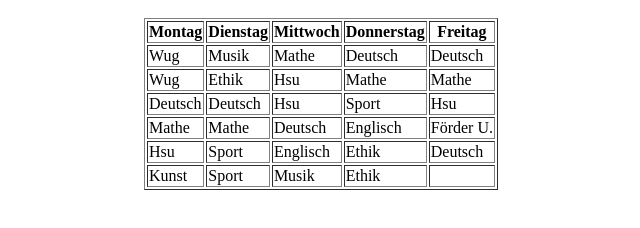
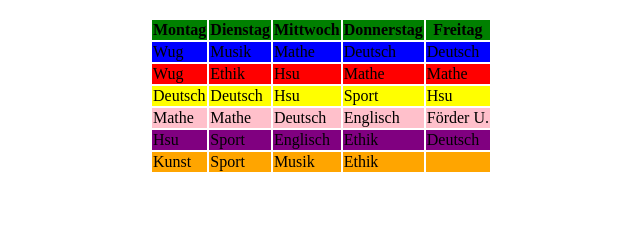
Before and after one commit to michael-davlet/michael-davlet.github.io, a plain HTML site: page stundenplan.html in a window 1280 px wide. Shown: the part 48-276 px from the top of the page, without its empty margins (319-959 px from the left). Drawn offline with Linux system fonts and the light colour scheme.

Commit message:
Update stundenplan.html

```diff
--- a/stundenplan.html
+++ b/stundenplan.html
@@ -4,14 +4,37 @@
     <title>
       Stundenplan
     </title>
+    <style>
+    .w
+       {
+        background-color: green
+      }
+
+      .uncool {
+        background-color: blue
+      }
+.cool {
+  background-color: red
+}
+.q {
+  background-color: yellow
+}
+.e {background-color: pink}
+.r {
+  background-color: purple
+}
+.t {
+  background-color: orange
+}
+    </style>
   </head>
 
   <body>
     <h1 align="center">
       Stundenplan
     </h1>
-    <table border="1" Align="center">
-      <tr>
+    <table Align="center">
+      <tr class="w">
         <th>
           Montag
         </th>
@@ -20,46 +43,48 @@
         <th>Donnerstag</th>
         <th>Freitag</th>
       </tr>
-      <tr>
+      <tr class="uncool">
         <td>Wug</td>
         <td>Musik</td>
         <td>Mathe</td>
         <td>Deutsch</td>
         <td>Deutsch</td>
       </tr>
-      <tr>
+      <tr class="cool">
         <td>Wug</td>
         <td>Ethik</td>
         <td>Hsu</td>
         <td>Mathe</td>
         <td>Mathe</td>
       </tr>
-      <tr>
+      <tr class="q">
         <td>Deutsch</td>
         <td>Deutsch</td>
         <td>Hsu</td>
         <td>Sport</td>
         <td>Hsu</td>
       </tr>
-      <tr>
+      <tr class="e">
         <td>Mathe</td>
         <td>Mathe</td>
         <td>Deutsch</td>
         <td>Englisch</td>
         <td>Förder U.</td>
       </tr>
-      <tr>
+      <tr class="r">
         <td>Hsu</td>
         <td>Sport</td>
         <td>Englisch</td>
         <td>Ethik</td>
         <td>Deutsch</td>
       </tr>
+      <tr class="t">
       <td>Kunst</td>
       <td>Sport</td>
       <td>Musik</td>
       <td>Ethik</td>
       <td> </td>
+</tr>
 
     </table>
 
```
